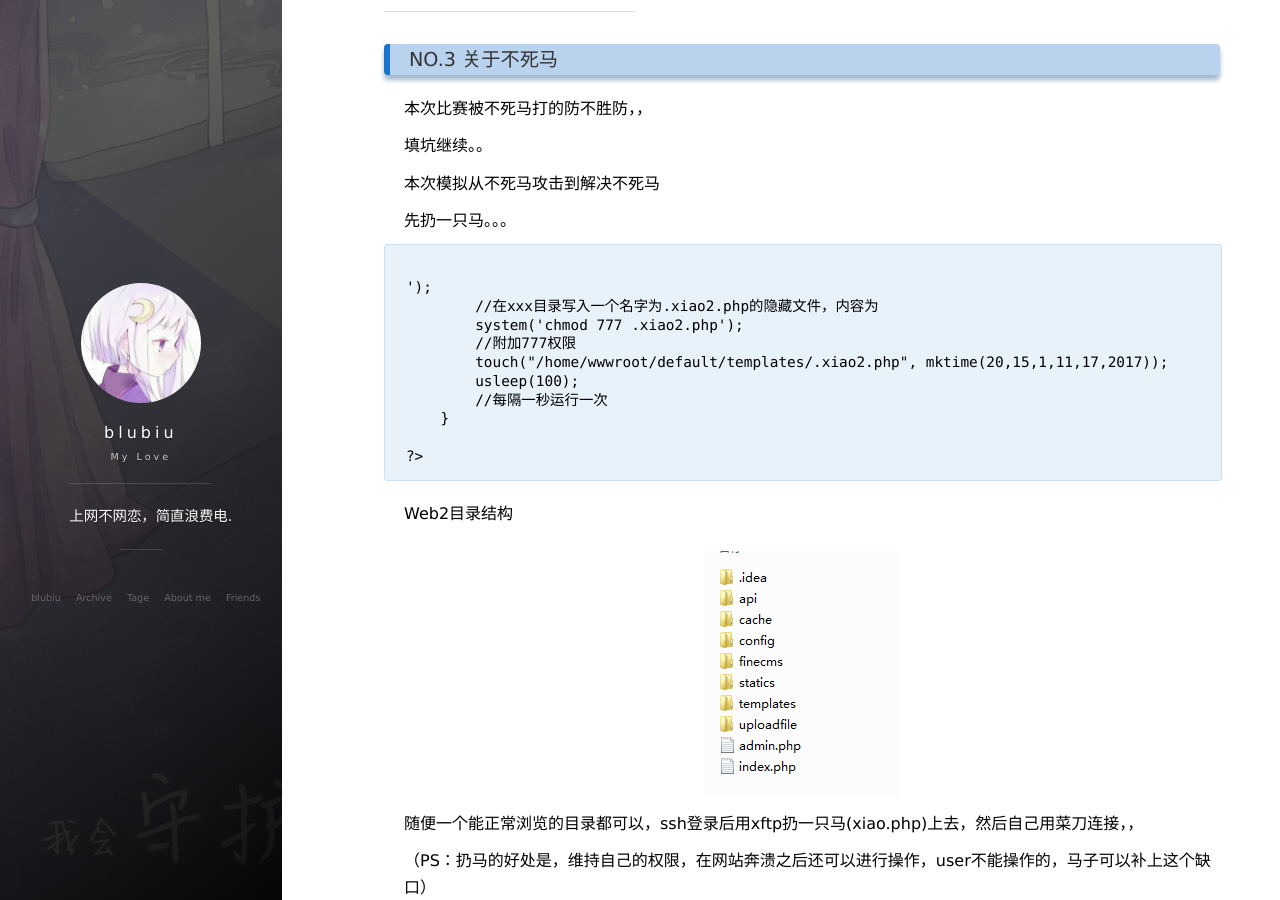
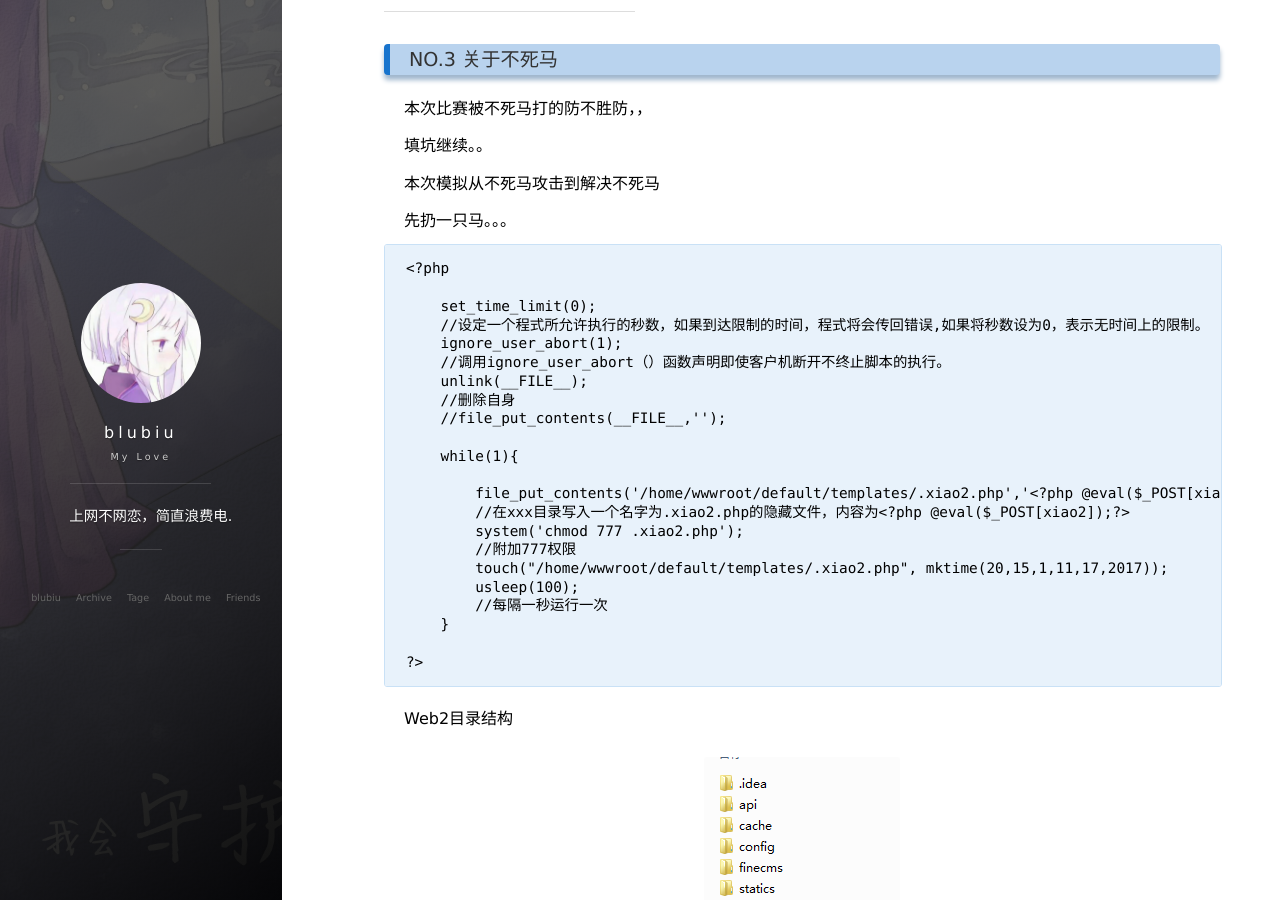
Before and after one commit to blubiu/blubiu.github.io, a Jekyll site: the page built from _posts/2018-06-01-第二届红帽杯填坑笔记.md, in a window 1280 px wide and 900 px high, scrolled down 5553 px. Built offline with Jekyll 4.4.1, drawn with Linux system fonts in a browser that asks for light colours; nearby versions of some CDN libraries; comment, search, counter and statistics services are not loaded.

Commit message:
Update 2018-06-01-第二届红帽杯填坑笔记.md

````diff
--- a/_posts/2018-06-01-第二届红帽杯填坑笔记.md
+++ b/_posts/2018-06-01-第二届红帽杯填坑笔记.md
@@ -169,7 +169,7 @@ http://skysec.top/2018/05/27/2018RedHat-AD-Web/
 
 先扔一只马。。。
 
-<pre><code>
+```php
 <?php
 
     set_time_limit(0);
@@ -192,7 +192,7 @@ http://skysec.top/2018/05/27/2018RedHat-AD-Web/
     }
 
 ?>
-</code></pre>
+```
 
 Web2目录结构<br>
 
````
